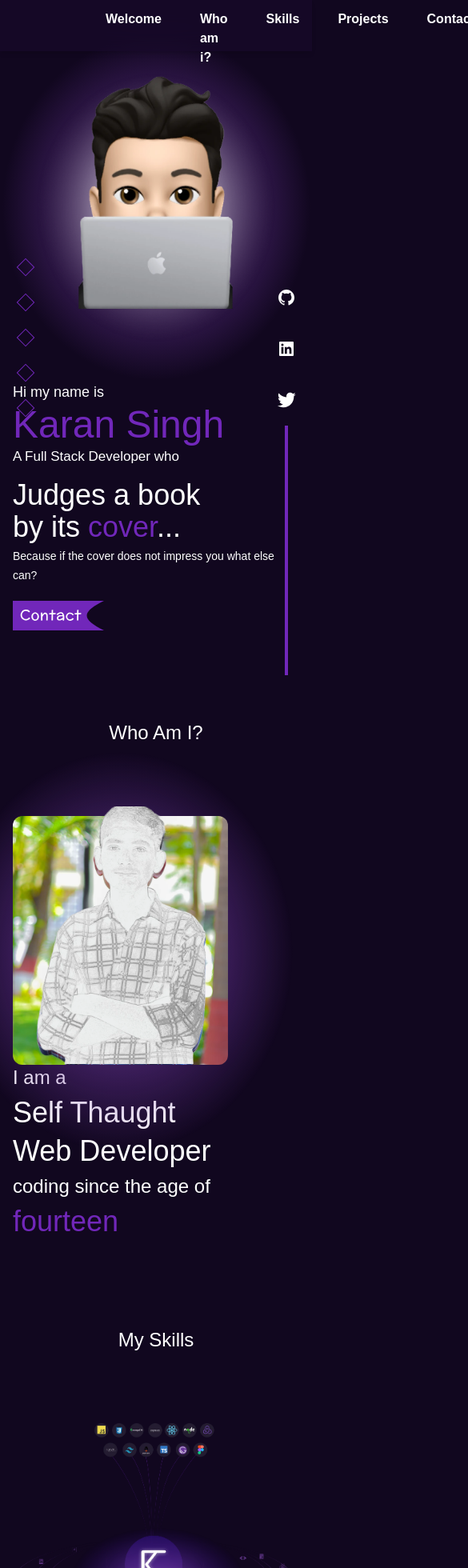
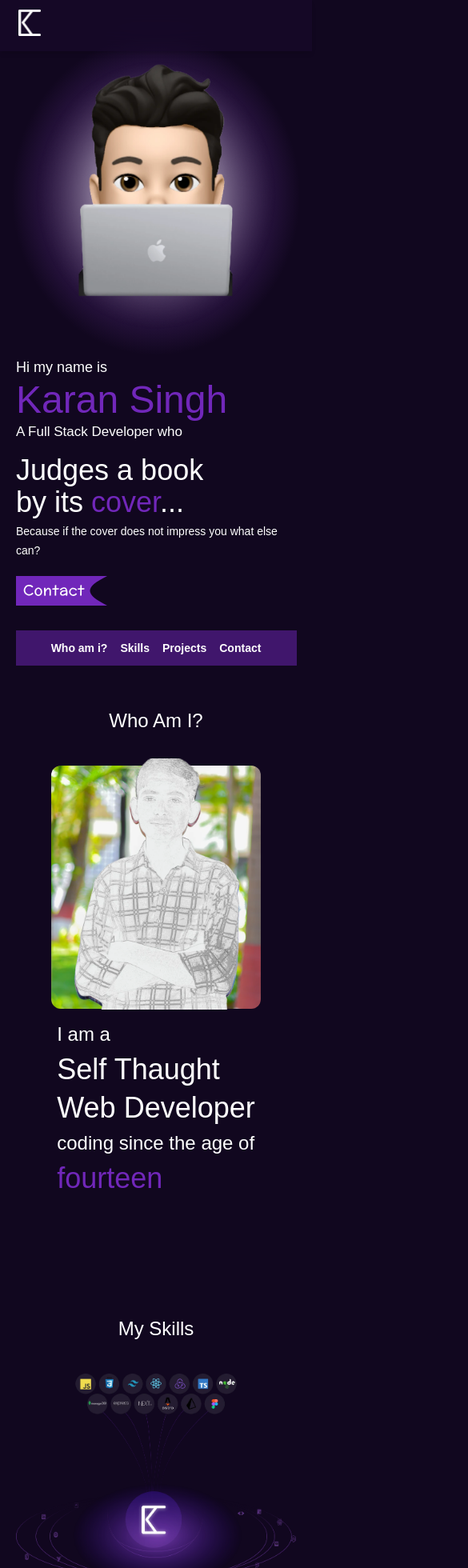
Before and after one commit to itskaransingh/portfolio, a Next.js app: page / in a window 390 px wide. Shown: the top 1960 px of the page at 80% size, 585 px wide, since content can reach past the window. Built offline with nearby package versions, Linux system fonts and the light colour scheme; a web font is replaced by a local one.

Commit message:
made responsive

```diff
--- a/src/app/globals.css
+++ b/src/app/globals.css
@@ -31,10 +31,10 @@
 
   @layer components {
     .section {
-      @apply py-11 md:pt-16 lg:pt-16 px-4 sm:px-8 md:px-20  max-w-6xl mx-auto lg:min-h-[764px];
+      @apply py-11 md:pt-16 lg:pt-16 px-5 sm:px-9 md:px-20  max-w-6xl mx-auto min-h-[760px];
     }
     .section-heading {
-      @apply text-2xl md:text-3xl xl:text-4xl inline-block my-6 font-medium;
+      @apply text-2xl md:text-3xl xl:text-4xl inline-block my-6 max-md:my-10 pb-16 max-md:pb-0 font-medium;
     }
     /* .link-outline {
       @apply outline-marrsgreen dark:outline-carrigreen;
--- a/src/components/Footer.tsx
+++ b/src/components/Footer.tsx
@@ -5,7 +5,7 @@ type Props = {}
 
 const Footer = (props: Props) => {
   return (
-    <div className="flex justify-center items-center gap-3">
+    <div className="flex max-md:pb-[64px] justify-center items-center gap-3">
 
 
       {socialLinks.map((sl)=>(
--- a/src/components/Navbar.tsx
+++ b/src/components/Navbar.tsx
@@ -7,19 +7,23 @@ type Props = {}
 
 const Navbar = (props: Props) => {
   return (
-    <nav  className={jakarta.className + 'relative lower-glassmorphism bg-nav  h-16 shadow-md px-[132px] py-3 w-full'}>
+    <nav  className={jakarta.className + 'relative lower-glassmorphism bg-nav  h-16 shadow-md md:px-[132px] px-[23px] py-3 w-full'}>
         <div className="flex justify-between  items-center">
           <div>
             <Image src='/logo.webp'  alt="my logo" height={28} width={28}/>
           </div>
-          <div className="flex gap-[48px] font-semibold ">
+          <div className="flex  max-md:fixed     bottom-3 max-md:rounded-md  left-0 right-0 md:text-base max-md:text-sm  max-md:max-w-[90%] max-md:mx-auto   font-semibold ">
+            <div className=" flex max-md:items-center h-full w-full  max-md:relative max-md:lower-glassmorphism max-md:bg-secondary gap-[48px] max-md:gap-4 max-md:justify-center max-md:py-3 max-md:px-2">
+
                {
-                navLinks.map(({text,url},i)=>(
-                  <div key={i}>
+                 navLinks.map(({text,url},i)=>(
+                   <div key={i} className={`${i===0?'hidden md:block':''}`}>
                     <a href={url}>{text}</a>
                   </div>
                 ))
-               }
+              }
+              </div>
+
           </div>
         </div>
     </nav>
--- a/src/components/Project.tsx
+++ b/src/components/Project.tsx
@@ -8,25 +8,24 @@ const Project = ({ fp }: { fp: FP }) => {
   const isright = srno % 2 === 1;
 
   return (
-    <div>
       <div
-        className={`items-start gap-6  justify-center ${
-          isright ? "flex" : "flex flex-row-reverse"
+        className={`items-start gap-6   justify-center ${
+          isright ? "flex flex-col-reverse md:flex-row" : "flex flex-col-reverse   md:flex-row-reverse"
         }`}
         >
         {/* Text Content */}
 
         <div className={`flex flex-col `}>
-          <div className={`font-semibold flex flex-col break-words ${!isright?'text-right':''}  gap-2 pb-5`}>
+          <div className={`font-semibold flex flex-col flex-wrap break-words ${!isright?'md:text-right':''}  gap-2 pb-5`}>
             <span className="text-info text-base">Featured Project</span>
-            <div className="text-card text-3xl ">{title}</div>
+            <div className="text-card text-3xl break-words">{title}</div>
           </div>
-          <div className="relative">
-            <div className="absolute inset-0">
-              <div className={`p-6 shadow-xl ${isright? '' : 'right-48'}  w-[600px] h-[165px]  z-10  font-medium lower-glassmorphism relative text-card`}>
+          <div className="md:relative">
+            <div className="md:absolute md:inset-0">
+              <div className={`md:p-6 shadow-xl ${isright? '' : 'md:right-48'}  md:w-[600px] md:h-[165px]  z-10  font-medium lower-glassmorphism relative text-card`}>
                 {desc}
               </div>
-              <div className={`flex ${!isright?'justify-end':''} gap-2 py-2 items-center`}>
+              <div className={`flex ${!isright?'md:justify-end':''} gap-2 py-2 items-center`}>
                 <Link
                   href={liveurl}
                   target="_blank"
@@ -65,7 +64,7 @@ const Project = ({ fp }: { fp: FP }) => {
             </div>
           </div>
         </div>
-      </div>
+
     </div>
   );
 };
--- a/src/components/SideNav.tsx
+++ b/src/components/SideNav.tsx
@@ -6,7 +6,7 @@ type Props = {}
 
 const SideNav = (props: Props) => {
   return (
-    <div className="fixed  left-0 top-0 bottom-0 w-16">
+    <div className="fixed md:block hidden left-0 top-0 bottom-0 w-16">
          <div className="flex flex-col h-full items-center gap-7 justify-center">
             {navLinks.map((nl,i)=>(
                 <a key={i} title={nl.text} className='w-4 h-4 rotate-45 hover:rotate-0 transition-all ease-linear hover:bg-secondary border border-secondary' href={nl.url}>
--- a/src/components/SideSocial.tsx
+++ b/src/components/SideSocial.tsx
@@ -5,7 +5,7 @@ type Props = {}
 
 const SideSocial = (props: Props) => {
   return (
-    <div className="fixed bottom-0 top-0 right-0">
+    <div className="fixed md:block hidden bottom-0 top-0 right-0">
         <div className="flex h-full items-center justify-end flex-col">
         {socialLinks.map((sl)=>(
         <Link href={sl.link} title={sl.title} target={'_blank'} key={sl.id} className='h-16 flex justify-center items-center fill-white md:cursor-pointer hover:fill-slate-400 w-16 '>
--- a/src/sections/About.tsx
+++ b/src/sections/About.tsx
@@ -5,14 +5,15 @@ type Props = {};
 const About = (props: Props) => {
   return (
     <section id="about" className="section flex flex-col ">
-      <h2 className="section-heading pb-16 text-center">Who Am I?</h2>
-      <div className="flex flex-col md:flex-row justify-around ">
+      <h2 className="section-heading  text-center">Who Am I?</h2>
+      <div className="flex flex-col max-md:gap-4 md:flex-row max-md:items-center justify-around ">
         <div className="relative ">
-          <span className="absolute -left-20 -top-20 bg-gradient-radial h-[500px] w-[430px]"></span>
-          <div className="relative w-3/4">
+          <span className="absolute -left-20 -top-20 bg-gradient-radial md:h-[500px] md:w-[430px]"></span>
+          <div className="relative   max-md:mx-auto w-3/4">
             <Image
+
               src="/pic_scetch_2x.webp"
-              className="absolute  top-[-12px] hover:hidden"
+              className="absolute   max-md:top-[-9.5px] top-[-11px] "
               alt="my photo"
               height={453}
               width={377.93}
--- a/src/sections/Contact.tsx
+++ b/src/sections/Contact.tsx
@@ -4,7 +4,7 @@ type Props = {}
 
 const Contact = (props: Props) => {
   return (
-    <section id="contact" className="section items-center lg:min-h-[650px]  flex  flex-col">
+    <section id="contact" className="section items-center md:min-h-[650px]  flex  flex-col">
         <h2 className="section-heading">Contact</h2>
         <div className="flex flex-col text-center justify-center gap-4 items-center">
           <div className="text-secondary text-3xl">Let's be awesome together!</div>
--- a/src/sections/Hero.tsx
+++ b/src/sections/Hero.tsx
@@ -4,11 +4,13 @@ type Props = {};
 
 const Hero = (props: Props) => {
   return (
-    <section className="section   flex items-center">
+    <section className="section    flex items-center">
       <div className="flex flex-col  justify-between h-full w-full items-center md:flex-row-reverse">
-        <div className="relative h-[431px] w-[385px] flex justify-center items-center">
+        <div
+
+         className="relative md:h-[431px] md:w-[385px] h-[400px] w-[360px] flex justify-center items-center">
           <div className="absolute bg-gradient-radial h-full w-full  -z-[1]"></div>
-          <Image src="/me.webp" alt="me" height={300} width={300} />
+          <Image src="/me.webp" className="" alt="me" height={300} width={300} />
         </div>
         <div className="flex flex-col gap-1">
           <div className="leading-8 pb-2">
--- a/src/sections/Projects.tsx
+++ b/src/sections/Projects.tsx
@@ -13,9 +13,9 @@ const Projects = (props: Props) => {
       id="projects"
       className="section items-center flex  flex-col"
     >
-      <h2 className="section-heading pb-16 text-center">My Projects</h2>
+      <h2 className="section-heading  text-center">My Projects</h2>
 
-      <div className={poppins.className + ' flex flex-col gap-16'}>
+      <div className={poppins.className + ' flex flex-col overflow-hidden w-full gap-16'}>
         {featuredprojects.map((fp) => (
           <Project fp={fp} key={fp.srno} />
         ))}
--- a/src/sections/Skills.tsx
+++ b/src/sections/Skills.tsx
@@ -5,10 +5,10 @@ type Props = {}
 const Skills = (props: Props) => {
   return (
     <section id="skills" className="section  items-center flex  flex-col">
-      <h2 className="section-heading pb-16 text-center">My Skills</h2>
+      <h2 className="section-heading md:pb-3 text-center">My Skills</h2>
   <div className="items-center justify-center flex">
     <div>
-      <Image src='/skills_2x.webp' alt="my skills" width={700} height={700}/>
+      <Image src='/skills.webp' alt="my skills" width={700} height={700}/>
     </div>
   </div>
     </section>
```
Also changed, not shown: tailwind.config.js (+11 -1 lines), public/skills.webp (added), public/skills_2x.webp (deleted).
